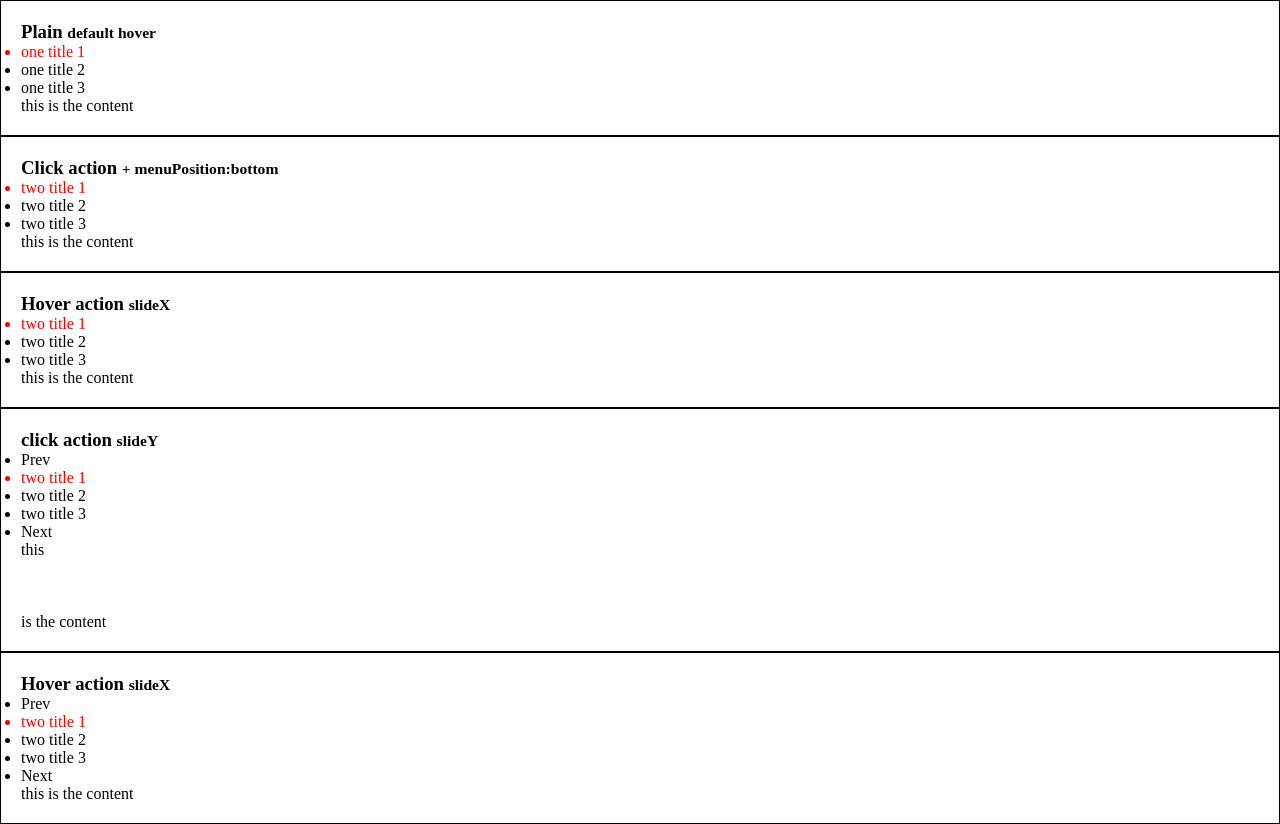
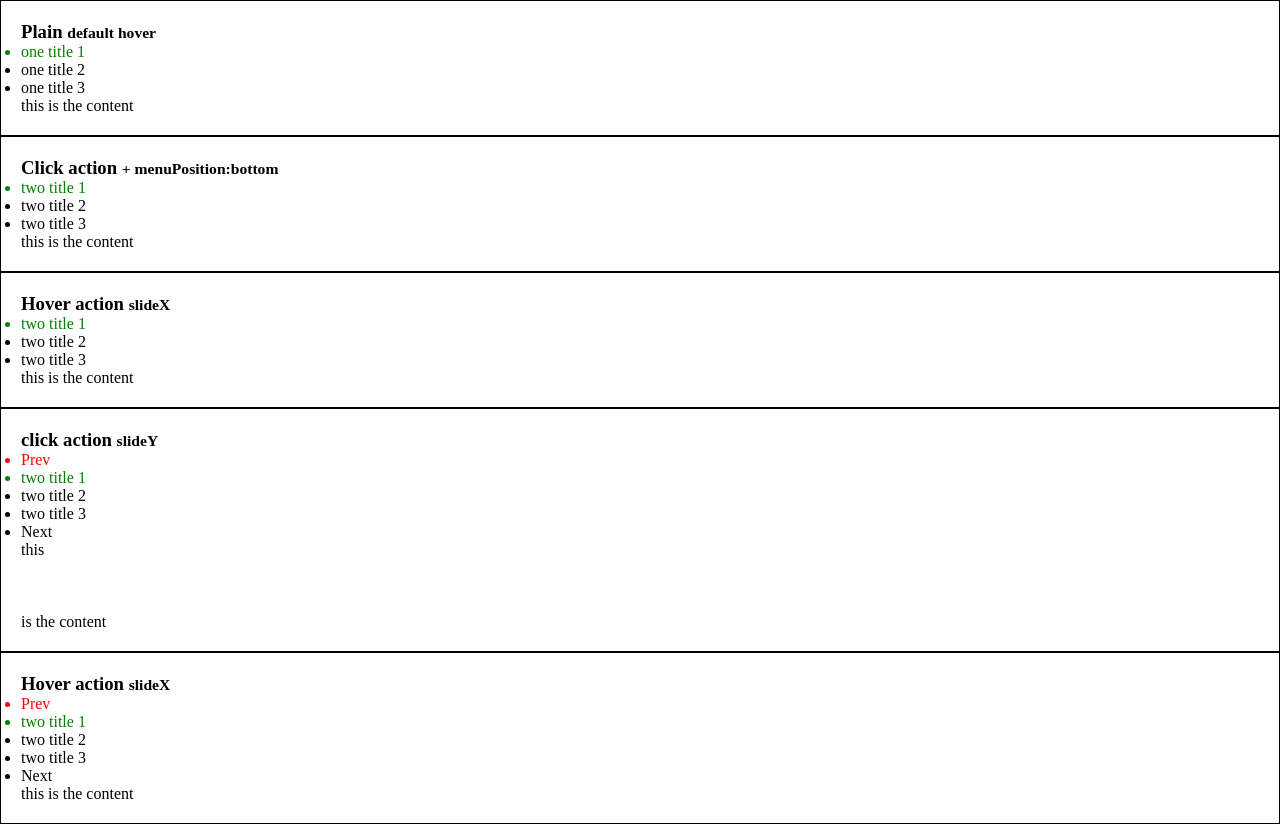
Before and after one commit to Devric/devTab, a plain HTML site: page index.html in a window 1280 px wide. Drawn offline with Linux system fonts and the light colour scheme.

Commit message:
add .disabled sample

```diff
--- a/index.html
+++ b/index.html
@@ -21,10 +21,9 @@
                 padding:20px;
                 border:1px solid black;
             }
-
-            .active {
-                color:red
-            }
+            li        { cursor:pointer }
+            .active   { color:green }
+            .disabled { color:red }
         </style>
 
     </head>
```
